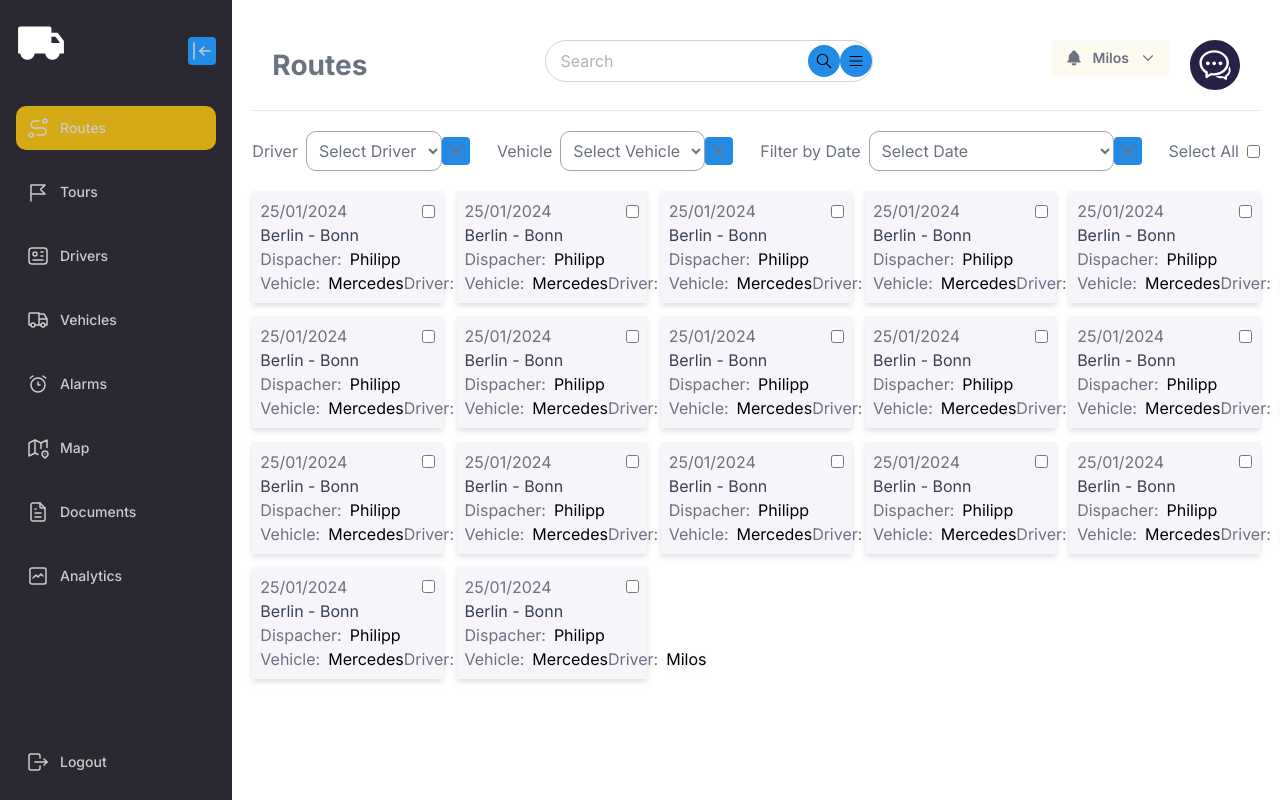
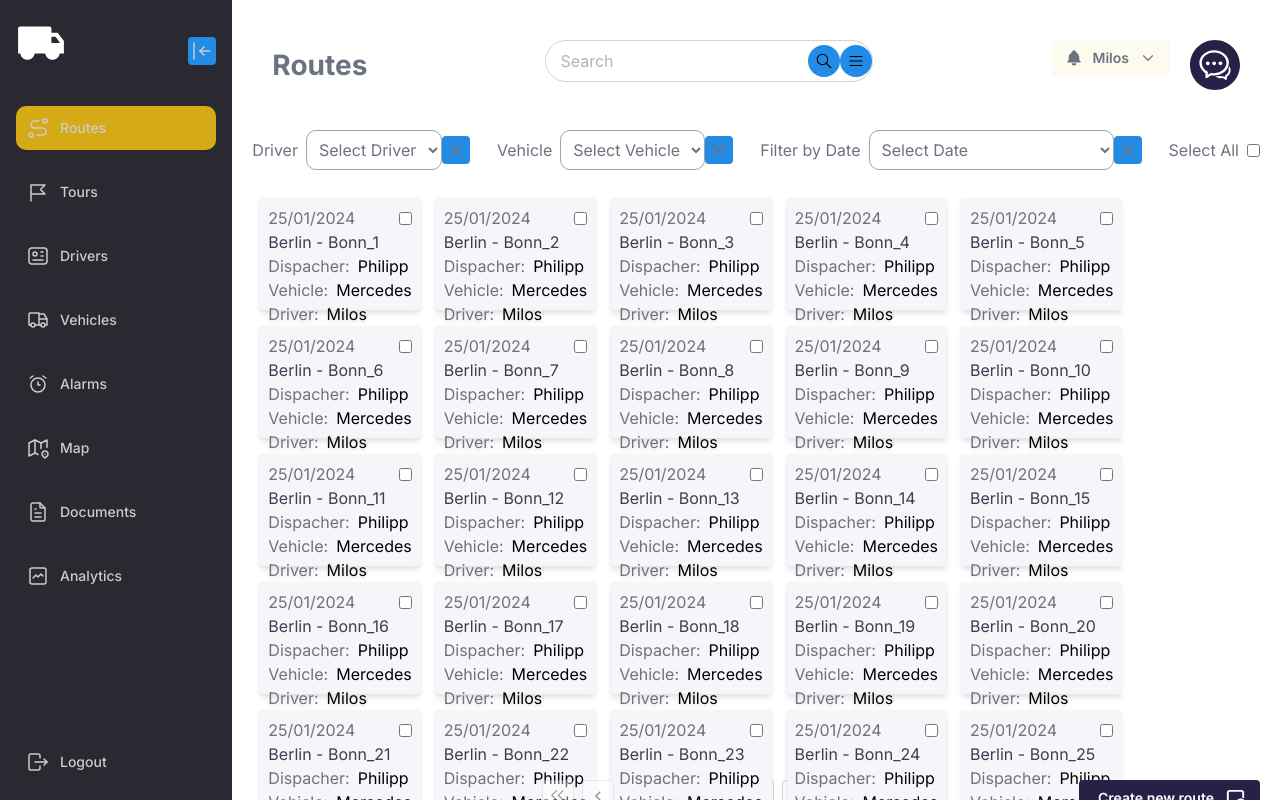
Before and after one commit to milanradosavac123/spedicija, a Next.js app: page /routes/select_tours in a window 1280 px wide. Built offline with nearby package versions, Linux system fonts and the light colour scheme.

Commit message:
added pagination to tour card page

```diff
--- a/src/app/routes/select_tours/new_route/page.tsx
+++ b/src/app/routes/select_tours/new_route/page.tsx
@@ -1,39 +1,12 @@
 "use client";
 
 import { SelectedToursContext } from "@/app/ContextWrapper";
-import { Location, Task } from "@/app/new_tour/page";
 import LocationDisplay from "@/components/LocationDisplay";
 import { useListState } from "@mantine/hooks";
 import { useContext } from "react";
+import { dummyTourData } from "@/dummyData/dummyData";
 
 export default function NewRoutePage() {
-
-    const dummyTasks = Array.from({ length: 3 }, (_, index) => index + 1).map((number) => (
-        {
-            text: "efwohadsopfjhdsfdos;jfhdsioufjh;",
-            isDone: false
-        } as Task
-    ));
-
-    const dummyLocations = Array.from({ length: 20 }, (_, index) => index + 1).map((number) => (
-        {
-            name: "fodhspojhsafjkudshfoi",
-            address: "Berlin, Germany",
-            tasks: dummyTasks
-        } as Location
-    ));
-
-    const dummyTourData = Array.from({ length: 17 }, (_, index) => index + 1).map((number) => (
-        {
-            id: number,
-            tourName: "Berlin - Bonn",
-            tourDriver: "Milos",
-            tourVehicle: "Mercedes",
-            tourDispacherName: "Philipp",
-            dateCreated: new Date(),
-            locations: dummyLocations
-        }
-    ));
 
     const { selectedTourIds, setSelectedTourIds } = useContext(SelectedToursContext);
 
--- a/src/app/routes/select_tours/page.tsx
+++ b/src/app/routes/select_tours/page.tsx
@@ -8,49 +8,40 @@ import SelectInputField from "@/components/SelectInputField";
 import StandardCheckBox from "@/components/StandardCheckBox";
 import StandardLinkButton from "@/components/StandardLinkButton";
 import TourInfoCard from "@/components/TourInfoCard";
-import { useContext, useState } from "react";
+import { useContext, useRef, useState } from "react";
 import { Pagination } from "@mantine/core";
 import { IconCircle } from "@tabler/icons-react";
+import { dummyTourData } from "@/dummyData/dummyData";
 
 export default function SelectToursPage() {
-
-    const dummyLocations = Array.from({ length: 20 }, (_, index) => index + 1).map((number) => (
-        {
-            name: "fodhspojhsafjkudshfoi",
-            address: "Berlin, Germany",
-        } as Location
-    ));
-
-    const dummyTourData = Array.from({ length: 17 }, (_, index) => index + 1).map((number) => (
-        {
-            id: number,
-            tourName: "Berlin - Bonn",
-            tourDriver: "Milos",
-            tourVehicle: "Mercedes",
-            tourDispacherName: "Philipp",
-            dateCreated: new Date(),
-            locations: dummyLocations
-        }
-    ));
 
     const [isAllSelected, setIsAllSelected] = useState(false);
 
     const { selectedTourIds, setSelectedTourIds } = useContext(SelectedToursContext);
 
-    function addSelectedTourId(tourId: number) {
-        setSelectedTourIds([...selectedTourIds, tourId]);
+    const [intermediateSelectedTourIds, setIntermediateSelectedTourIds] = useState<number[]>([])
+
+
+
+    function addIntermediateSelectedTourId(tourId: number) {
+        setIntermediateSelectedTourIds([...intermediateSelectedTourIds, tourId]);
     }
 
-    function removeSelectedTourId(i: number) {
-        setSelectedTourIds((oldSelectedTourIds) => {
+    function removeIntermediateSelectedTourId(i: number) {
+        setIntermediateSelectedTourIds((oldSelectedTourIds) => {
             return [...oldSelectedTourIds.slice(0, i), ...oldSelectedTourIds.slice(i + 1)];
         });
     }
 
+    const [taskInfoPageNumber, setTaskInfoPageNumber] = useState(1);
+
     return (
-        <div className="p-5 flex flex-col">
+        <div className="p-5 flex flex-col h-[100%]">
+            <div className="flex flex-col h-[100%]">
+                <div className="flex flex-row">
                     <Header headerContent="Routes" />
                     <hr />
+                </div>
                 <div className="flex flex-row justify-between py-5">
                     <SelectInputField name="driver" label="Driver" placeholder="Select Driver" onChange={(e) => {
 
@@ -76,29 +67,44 @@ export default function SelectToursPage() {
                         label={isAllSelected ? "Unselect All" : "Select All"}
                         checked={isAllSelected}
                         onCheckChange={(value) => {
-                        value ? setSelectedTourIds(dummyTourData.map((tourInfo) => tourInfo.id)) : setSelectedTourIds([]);
+                            value ? setIntermediateSelectedTourIds(dummyTourData.map((tourInfo) => tourInfo.id)) : setIntermediateSelectedTourIds([]);
                             setIsAllSelected(value);
                         }}
                     />
                 </div>
-            <div className="grid grid-cols-5 grid-rows-5 gap-[10pt]">
-                {dummyTourData.map((tourInfo, i) => (
+                <div className="flex flex-row flex-wrap">
+                    {dummyTourData.slice(((taskInfoPageNumber - 1) * 36),((taskInfoPageNumber - 1) * 36) + 36).map((tourInfo, i) => (
                         <TourInfoCard
                             key={i}
                             {...tourInfo}
-                        selected={isAllSelected || selectedTourIds.includes(tourInfo.id)}
+                            selected={isAllSelected || intermediateSelectedTourIds.includes(tourInfo.id)}
                             onSelectedChanged={() => {
-                            if (selectedTourIds.includes(tourInfo.id)) {
-                                removeSelectedTourId(selectedTourIds.indexOf(tourInfo.id));
-                            } else addSelectedTourId(tourInfo.id);
+                                if (intermediateSelectedTourIds.includes(tourInfo.id)) {
+                                    removeIntermediateSelectedTourId(intermediateSelectedTourIds.indexOf(tourInfo.id));
+                                } else addIntermediateSelectedTourId(tourInfo.id);
                             }}
                         />
                     ))}
                 </div>
+            </div>
             <div className="flex flex-row w-[100%] justify-between">
                 <IconCircle color="white" />
-                <Pagination color="#282147" total={3} withEdges />
-                <StandardLinkButton href="/routes/select_tours/new_route" text="Create new route" />
+                <Pagination
+                    color="#282147"
+                    value={taskInfoPageNumber}
+                    total={dummyTourData.length % 36 === 0 ? dummyTourData.length / 36 : (dummyTourData.length / 36) + 1}
+                    withEdges
+                    onChange={(pageNumber) => {
+                        setTaskInfoPageNumber(pageNumber);
+                    }}
+                />
+                <StandardLinkButton
+                    href="/routes/select_tours/new_route"
+                    text="Create new route"
+                    onClick={() => {
+                        setSelectedTourIds(intermediateSelectedTourIds);
+                    }}
+                />
             </div>
         </div>
     );
--- a/src/components/StandardLinkButton.tsx
+++ b/src/components/StandardLinkButton.tsx
@@ -7,10 +7,11 @@ import IconBackToTab from "#/public/material-symbols_back-to-tab.svg";
 interface StandardLinkButtonProps {
     href: string,
     text: string,
-    forwardLink?: boolean
+    forwardLink?: boolean,
+    onClick?: () => void
 }
 
-export default function StandardLinkButton({ href, text, forwardLink = true }: StandardLinkButtonProps) {
+export default function StandardLinkButton({ href, text, forwardLink = true, onClick }: StandardLinkButtonProps) {
     return (
         <Button
             component={Link}
@@ -27,6 +28,7 @@ export default function StandardLinkButton({ href, text, forwardLink = true }: S
                     alt=""
                 />
             }
+            onClick={onClick}
         >
             {text}
         </Button>
--- a/src/components/TourInfoCard.tsx
+++ b/src/components/TourInfoCard.tsx
@@ -2,6 +2,7 @@
 
 import { Card } from "react-bootstrap";
 import StandardCheckBox from "./StandardCheckBox";
+import { RefObject } from "react";
 
 interface TourInfoCardProps {
     tourName: string,
@@ -10,12 +11,13 @@ interface TourInfoCardProps {
     tourDispacherName: string,
     dateCreated: Date,
     selected: boolean,
+    reference?: RefObject<HTMLDivElement>
     onSelectedChanged: (newValue: boolean) => void;
 }
 
-export default function TourInfoCard({ tourName, tourDriver, tourVehicle, tourDispacherName, dateCreated, selected, onSelectedChanged }: TourInfoCardProps) {
+export default function TourInfoCard({ tourName, tourDriver, tourVehicle, tourDispacherName, dateCreated, selected, reference, onSelectedChanged }: TourInfoCardProps) {
     return (
-        <Card className="bg-[#F7F5FA] text-gray-500 drop-shadow-md p-2">
+        <Card ref={reference} className="bg-[#F7F5FA] text-gray-500 drop-shadow-md p-2 m-[1vh] h-[14vh]">
             <Card.Header className="flex flex-col">
                 <div className="flex flex-row justify-between" >
                     <Card.Subtitle>{dateCreated.toLocaleDateString(["en-GB"])}</Card.Subtitle>
@@ -34,7 +36,7 @@ export default function TourInfoCard({ tourName, tourDriver, tourVehicle, tourDi
                     <Card.Text className="text-black">{tourDispacherName}</Card.Text>
                 </div>
             </Card.Body>
-            <Card.Footer className="flex flex-row justify-between">
+            <Card.Footer className="flex flex-col justify-between">
                 <div className="flex flex-row gap-2 min-w-fit">
                     <Card.Text>Vehicle:</Card.Text>
                     <Card.Text className="text-black">{tourVehicle}</Card.Text>
--- /dev/null
+++ b/src/dummyData/dummyData.ts
@@ -0,0 +1,28 @@
+import { Location, Task } from "@/app/new_tour/page";
+
+const dummyTasks = Array.from({ length: 20 }, (_, index) => index + 1).map((number) => (
+    {
+        text: "jfiodajdos;ifdsfio",
+        isDone: false,
+    } as Task
+));
+
+const dummyLocations = Array.from({ length: 5 }, (_, index) => index + 1).map((number) => (
+    {
+        name: "fodhspojhsafjkudshfoi",
+        address: "Berlin, Germany",
+        tasks: dummyTasks
+    } as Location
+));
+
+export const dummyTourData = Array.from({ length: 73 }, (_, index) => index + 1).map((number) => (
+    {
+        id: number,
+        tourName: `Berlin - Bonn_${number}`,
+        tourDriver: "Milos",
+        tourVehicle: "Mercedes",
+        tourDispacherName: "Philipp",
+        dateCreated: new Date(),
+        locations: dummyLocations
+    }
+));
```
Also changed, not shown: 1 other file (tests, documents, lock files or other folders). Lines whose indentation alone changed are shown as unchanged.
